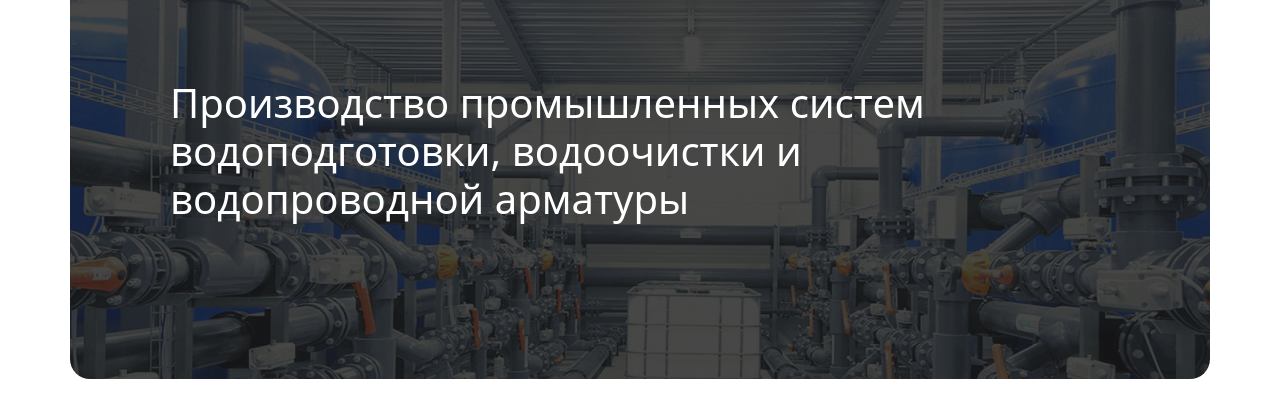
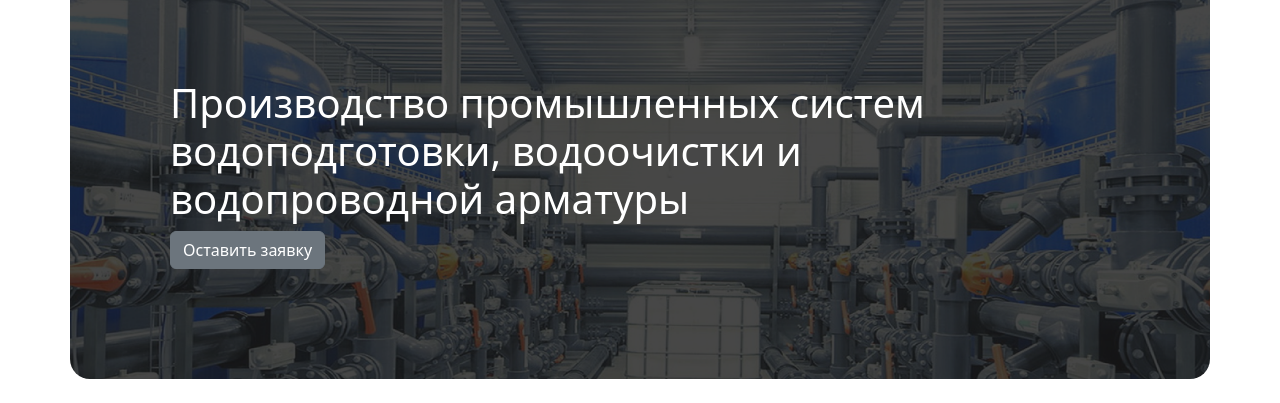
Before and after one commit to zanozzzza/gulevich, a plain HTML site: page index.html in a window 1280 px wide. Shown: the part 83-486 px from the top of the page. Drawn offline with nearby package versions, Linux system fonts and the light colour scheme.

Commit message:
index.html

```diff
--- a/index.html
+++ b/index.html
@@ -48,6 +48,11 @@
   <div class="row">
     <div class="col">
       <h1>Производство промышленных систем водоподготовки, водоочистки и водопроводной арматуры</h1>
+      <button type="button" class="btn btn-secondary"
+      data-bs-toggle="tooltip" data-bs-placement="bottom"
+      data-bs-title="Нажмите, чтобы записаться на консультацию">
+Оставить заявку
+</button>
     </div>
   </div>
 </div>
```
